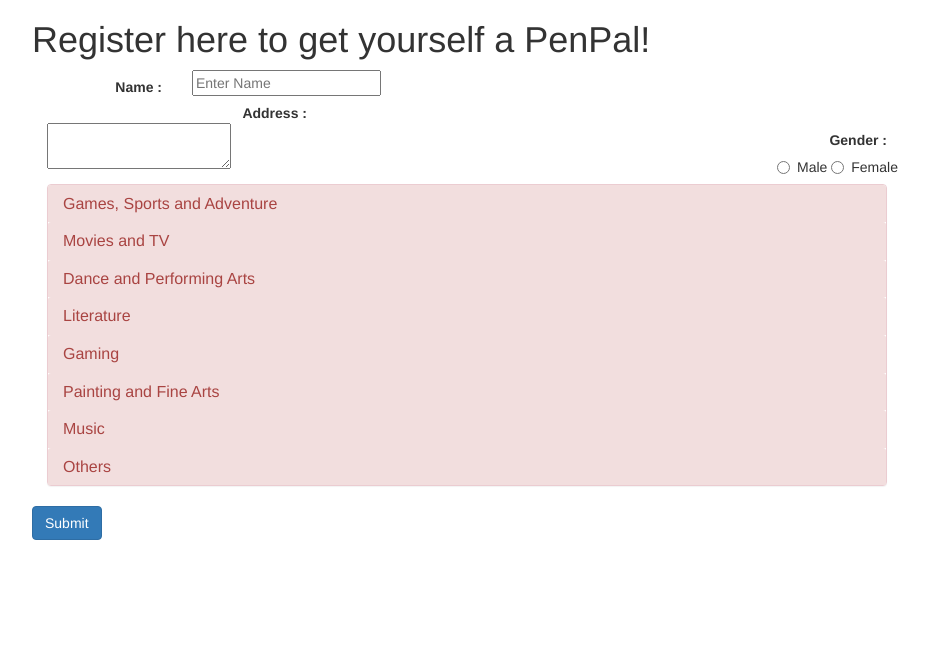
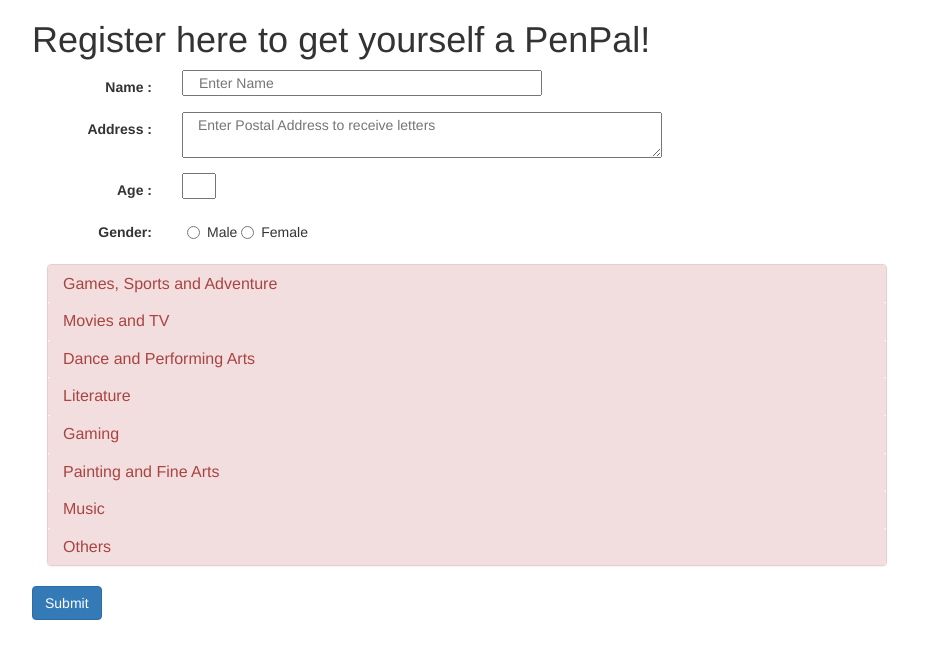
Before and after one commit to manandoshi/penpals, a Django app: page /register/ in a window 1280 px wide. Shown: the top 659 px of the page, without its empty margins (173-1102 px from the left). Run offline with Django 3.2, Linux system fonts and the light colour scheme; some libraries are stand-ins or nearby versions.

Commit message:
Decorate stuff

```diff
--- a/project/penpals/templates/penpals/register.html
+++ b/project/penpals/templates/penpals/register.html
@@ -5,20 +5,31 @@
 	<h1>Register here to get yourself a PenPal!</h1>
 	<form class="form-horizontal" action="{%url 'registerform'%}" method="post" role="form">
 	{%csrf_token%}
-		<label for="name" class="control-label col-lg-2">Name :</label>
-		<div class="col-lg-10">
-			<input type="text" id="name" name="name" placeholder="Enter Name">
+		<div class="form-group">
+			<label for="name" class="control-label col-md-2">Name :</label>
+			<div class="col-md-10">
+				<input class="col-md-6" type="text" id="name" name="name" placeholder="Enter Name">
+			</div>
 		</div>
-		<label for="address" class="control-label col-lg-2">Address :</label>
-		<div class="col-lg-10">
-			<textarea name="address"></textarea>
+		<div class="form-group">
+			<label for="address" class="control-label col-md-2">Address :</label>
+			<div class="col-md-10">
+				<textarea class="col-md-8" name="address" placeholder="Enter Postal Address to receive letters"></textarea>
+			</div>
 		</div>
-		<label for="rad" class="control-label col-lg-2">Gender :</label>
-		<div class="radio radio-inline">
-			<label><input type="radio" id="rad" name="gender" value="M"> Male</label>
-			<label><input type="radio" id="rad" name="gender" value="F"> Female</label>
+		<div class="form-group">
+			<label for="age" class="control-label col-md-2">Age :</label>
+			<div class="col-md-1">
+				<input class="col-md-1" type="text" id="age" name="age" placeholder="18">
+			</div>
 		</div>
-		<div class="col-lg-12 hidden">a</div>
+		<div class="form-group">
+			<label for="rad" class="control-label col-md-2">Gender: </label>
+			<div class="radio radio-inline">
+				<label><input type="radio" id="rad" name="gender" value="M"> Male</label>
+				<label><input type="radio" id="rad" name="gender" value="F"> Female</label>
+			</div>
+		</div>
 		<div class="panel-group col-lg-12" id="accordian">
 			<div class="panel panel-danger">
 				<div class="panel-heading">
--- a/project/penpals/templates/penpals/result.html
+++ b/project/penpals/templates/penpals/result.html
@@ -1,7 +1,7 @@
 {%extends 'penpals/base.html'%}
 
 {%block body_block%}
-<table border="2px">
+<table class="table table-hover">
 <tr>
 <th>ID1</th>
 <th>Person1</th>
--- a/project/penpals/urls.py
+++ b/project/penpals/urls.py
@@ -19,6 +19,8 @@ from django.conf.urls import url
 from . import views
 
 urlpatterns = [
+    url(r'^$', views.register, name = "registerform"),
+    url(r'^/$', views.register, name = "registerform"),
 	url(r'^register/$', views.register, name = 'registerform'),
 	url(r'^result/$', views.result, name = 'result'),
     url(r'^view/$', views.view, name = 'view'),
```
